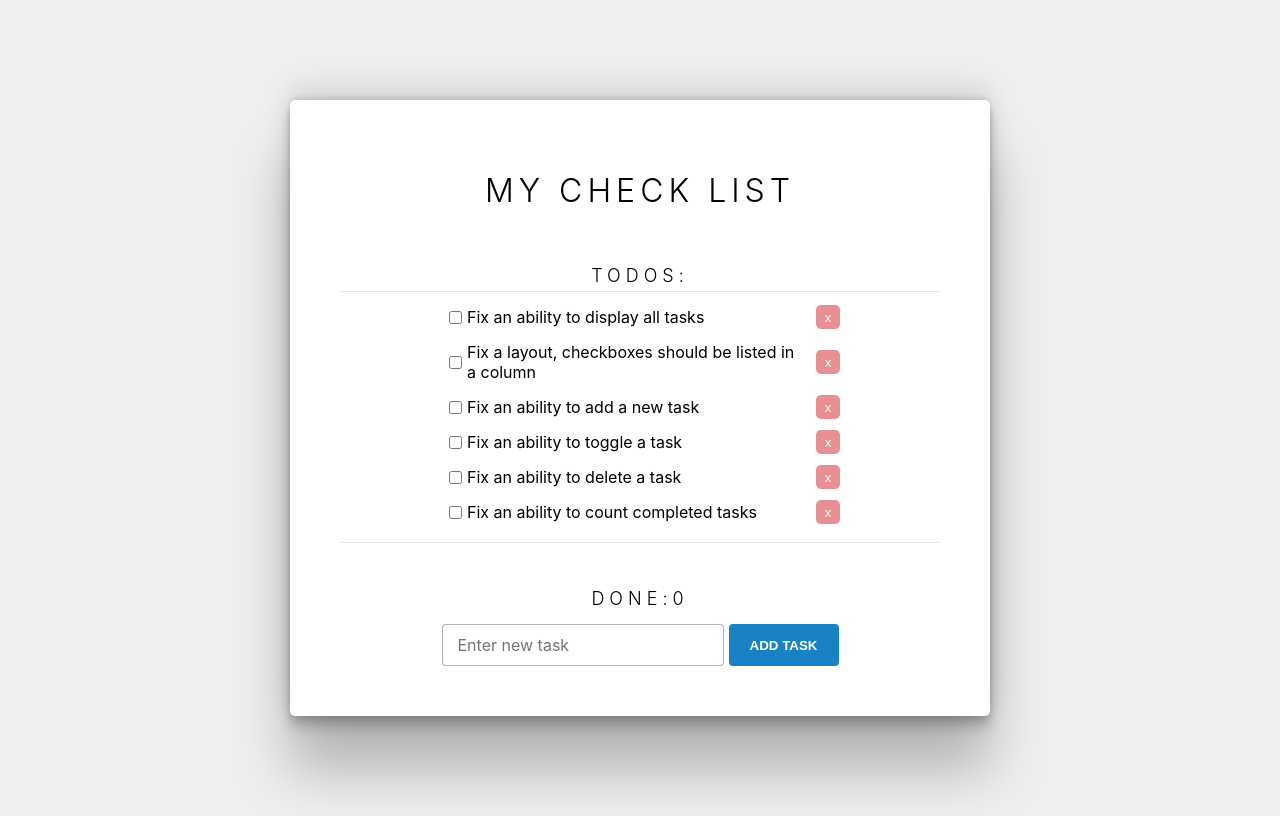
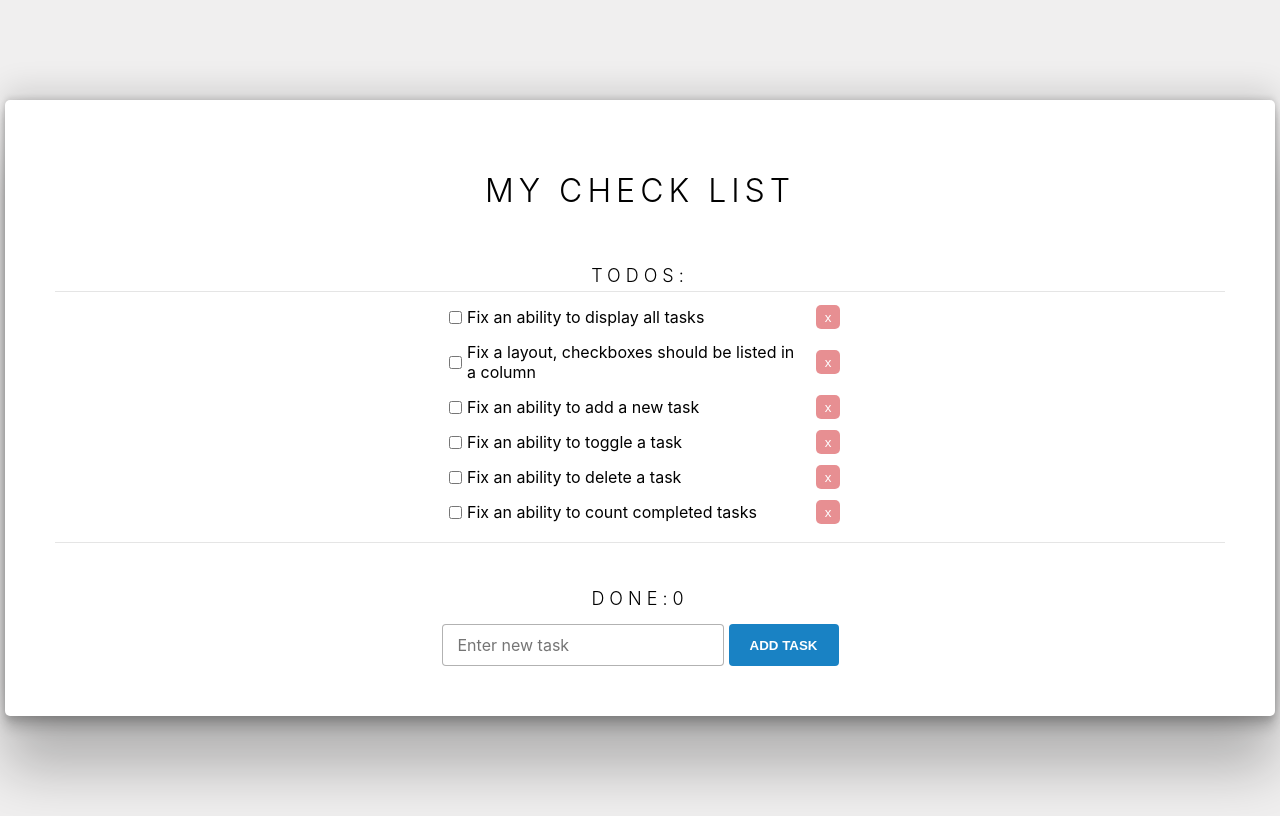
Before and after one commit to magdalenaperry/ibg-checklist-react-context, a React app: page / in a window 1280 px wide. Built offline with nearby package versions, Linux system fonts and the light colour scheme.

Commit message:
media queries

```diff
--- a/src/index.scss
+++ b/src/index.scss
@@ -19,12 +19,7 @@ body {
     rgba(0, 0, 0, 0.12) 0px -12px 30px, rgba(0, 0, 0, 0.12) 0px 4px 6px,
     rgba(0, 0, 0, 0.17) 0px 12px 13px, rgba(0, 0, 0, 0.09) 0px -3px 5px;
 }
-// above 600px
-@media (min-width: 600px) {
-  .root {
-    width: 600px;
-  }
-}
+
 // below 600px
 @media (max-width: 500px) {
   .root {
@@ -32,3 +27,19 @@ body {
     font-size: 20px;
   }
 }
+
+@media (min-width: 768px) {
+  .root {
+    width: 600px;
+  }
+}
+@media (min-width: 992px) {
+  .root {
+    width: 970px;
+  }
+}
+@media (min-width: 1200px) {
+  .root {
+    width: 1170px;
+  }
+}
```
